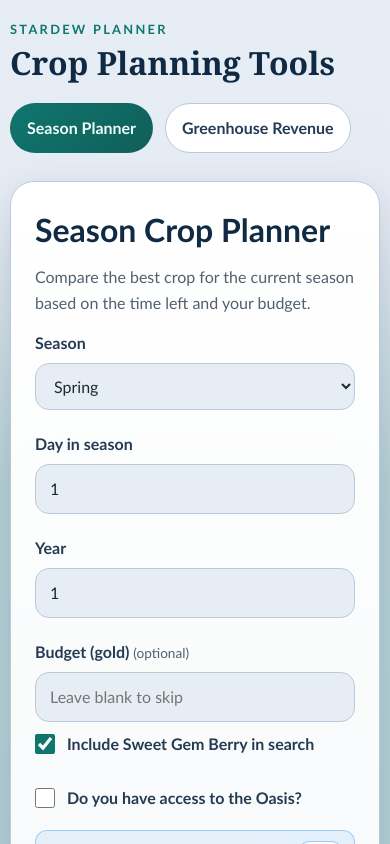
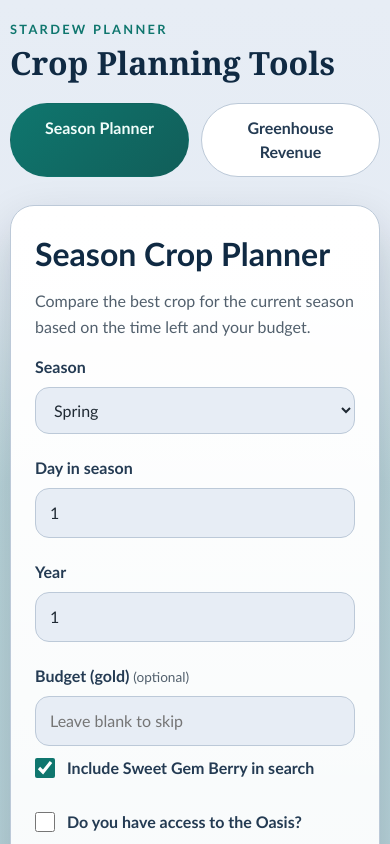
Before and after one commit to LoganStoltz/stardew-planner, a Vue app in the folder client/: page / in a window 390 px wide. Shown: the top 844 px of the page. Built offline with nearby package versions, Linux system fonts and the light colour scheme.

Commit message:
Update App.vue

```diff
--- a/client/src/App.vue
+++ b/client/src/App.vue
@@ -103,5 +103,16 @@
     align-items: stretch;
     flex-direction: column;
   }
+
+  .nav-links {
+    justify-content: center;
+    gap: 12px;
+    flex-direction: row;
+  }
+
+  .nav-link {
+    flex: 1 1 0;
+    text-align: center;
+  }
 }
 </style>
```
